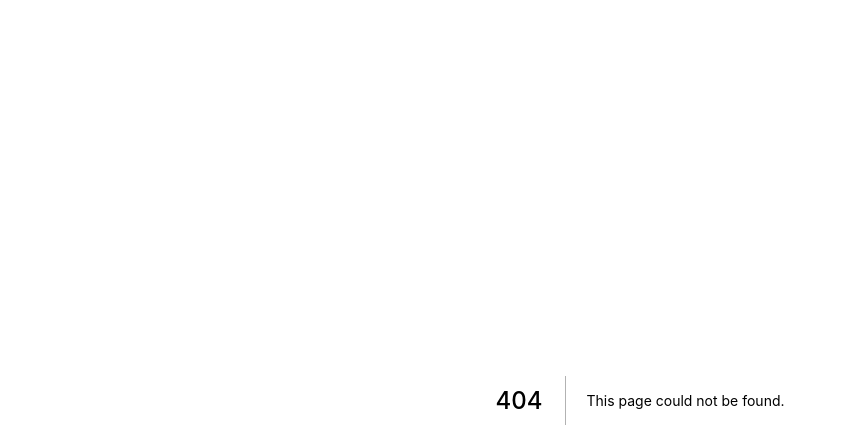
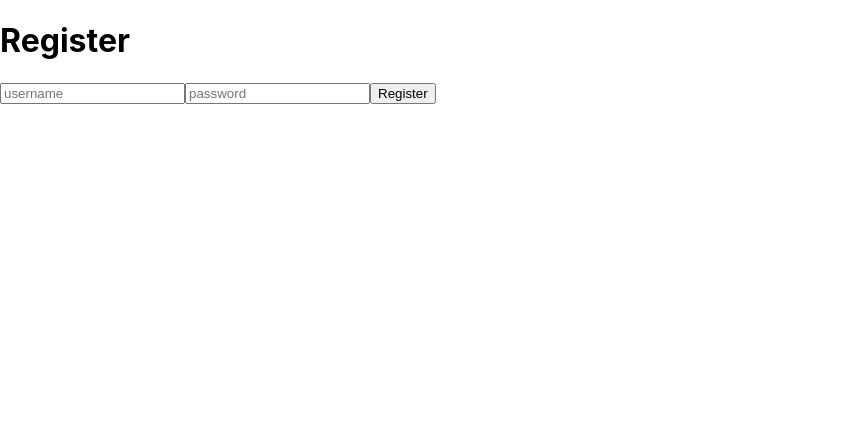
Before and after one commit to sasakiyudai/neostack, a Next.js app in the folder client/: page /register in a window 1280 px wide. Before the commit this address had no page. Shown: the top 448 px of the page, without its empty margins (0-847 px from the left). Built offline with nearby package versions, Linux system fonts and the light colour scheme.

Commit message:
simple login and register page

```diff
--- /dev/null
+++ b/client/pages/register.tsx
@@ -0,0 +1,15 @@
+import { NextPage } from "next";
+
+const Register: NextPage = () => {
+  return (
+    <div>
+      <h1>Register</h1>
+      <form action="/api/register" method="post">
+        <input type="text" name="username" placeholder="username" />
+        <input type="password" name="password" placeholder="password" />
+        <button type="submit">Register</button>
+      </form>
+    </div>
+  );
+};
+export default Register;
```
Also changed, not shown: client/pages/login.tsx (added, +15 -0 lines).
